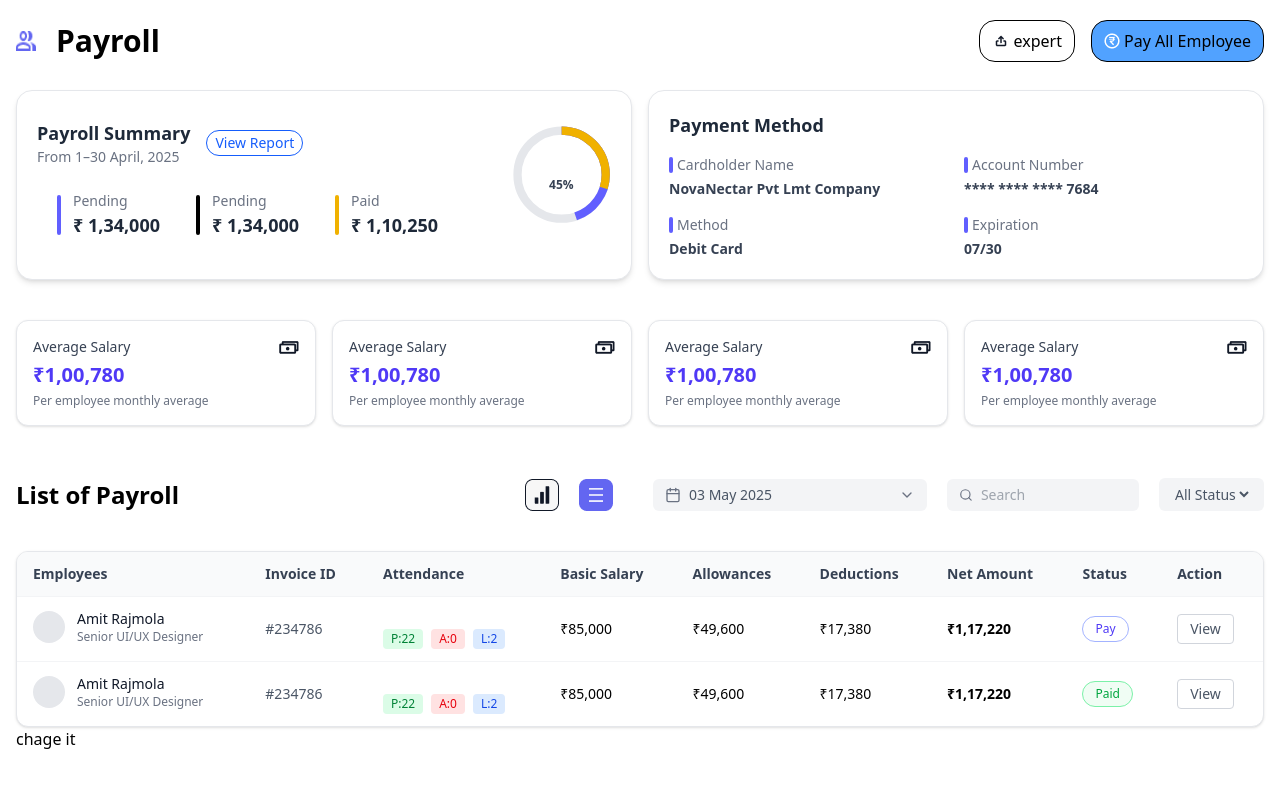
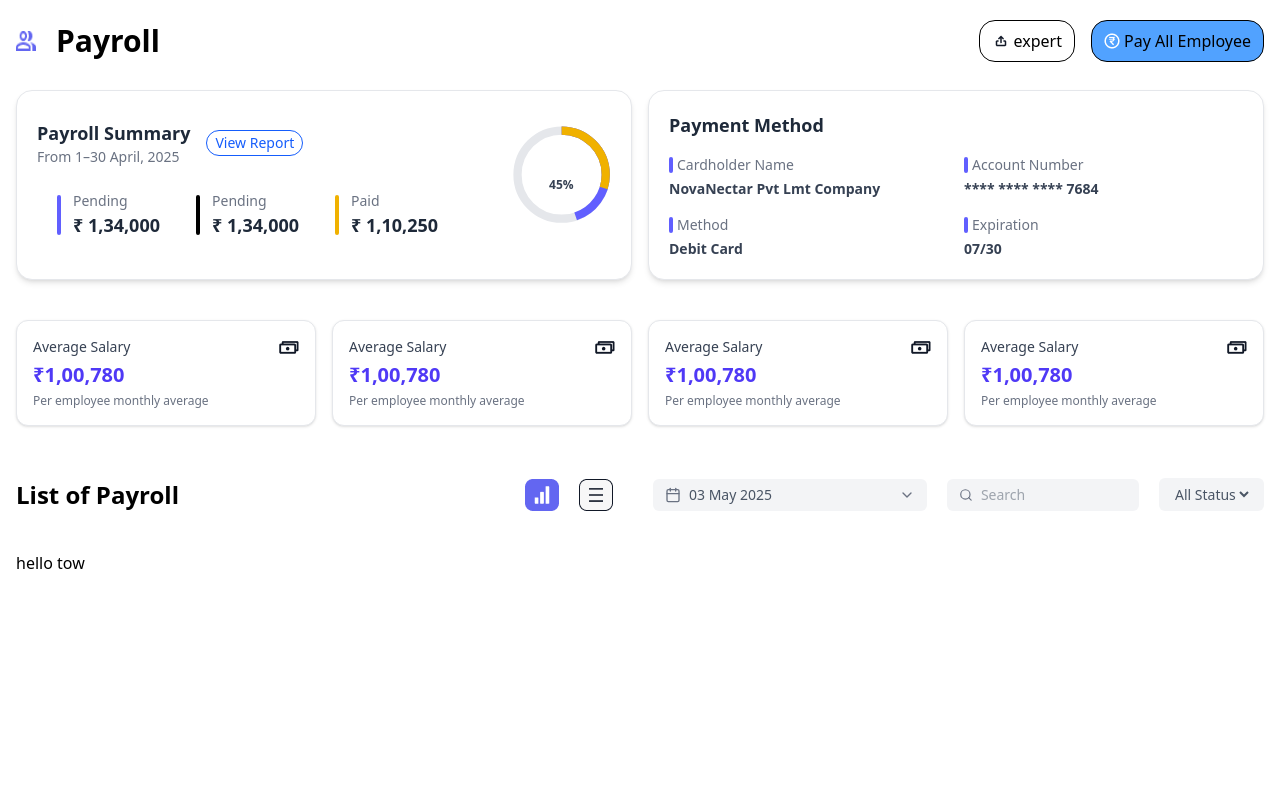
Before and after one commit to pra-chauhan/NovaNectar, a React (Vite) app: page / in a window 1280 px wide. Both pictures are taken after a click on the button 542 px from the left and 494 px from the top of the page. Shown: the top 788 px of the page. Built offline with nearby package versions, Linux system fonts and the light colour scheme.

Commit message:
change vite.config.js

```diff
--- a/src/pages/Payroll.jsx
+++ b/src/pages/Payroll.jsx
@@ -54,7 +54,7 @@ function Payroll() {
   const [selectedDate, setSelectedDate] = useState(new Date("2025-05-03"));
   const [searchQuery, setSearchQuery] = useState("");
   const [status, setStatus] = useState("All Status");
-   const [active, setActive] = useState(null)
+   const [active, setActive] = useState("one")
 
 
 
@@ -448,9 +448,10 @@ function Payroll() {
           )}
 
 
-           {active === 'one' && (
+           {active === 'two' && (
 
-            <div> chage it</div>
+            <div>hello tow</div>
+
            )}
       </div>
     </>
--- a/vite.config.js
+++ b/vite.config.js
@@ -4,8 +4,7 @@ import tailwindcss from '@tailwindcss/vite'
 
 // https://vite.dev/config/
 export default defineConfig({
-  plugins: [
-    tailwindcss(),
-    react()
+  plugins: [ react(),
+    tailwindcss()
   ],
 })
```
